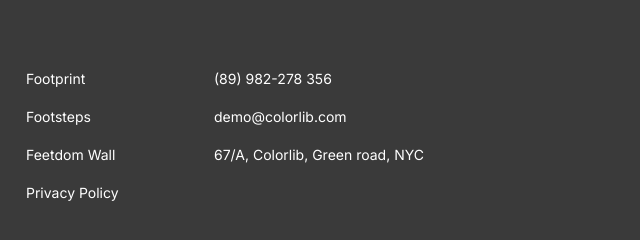
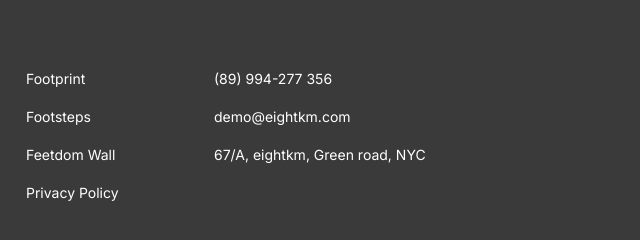
Before and after one commit to hitesh0610/eight-km-demo, a plain HTML site: page index.html in a window 1280 px wide. Shown: the part 5974-6214 px from the top of the page, 632-1272 px from the left. Drawn offline with Linux system fonts and the light colour scheme.

Commit message:
Update index.html
edit footer

```diff
--- a/index.html
+++ b/index.html
@@ -793,9 +793,9 @@
 
               <div class="col-6 col-sm-6 col-md-5">
                 <ul class="list-unstyled">
-                  <li><a href="#">(89) 982-278 356</a></li>
-                  <li><a href="#">demo@colorlib.com</a></li>
-                  <li><a href="#">67/A, Colorlib, Green road, NYC</a></li>
+                  <li><a href="#">(89) 994-277 356</a></li>
+                  <li><a href="#">demo@eightkm.com</a></li>
+                  <li><a href="#">67/A, eightkm, Green road, NYC</a></li>
                 </ul>
               </div>
             </div>
```
